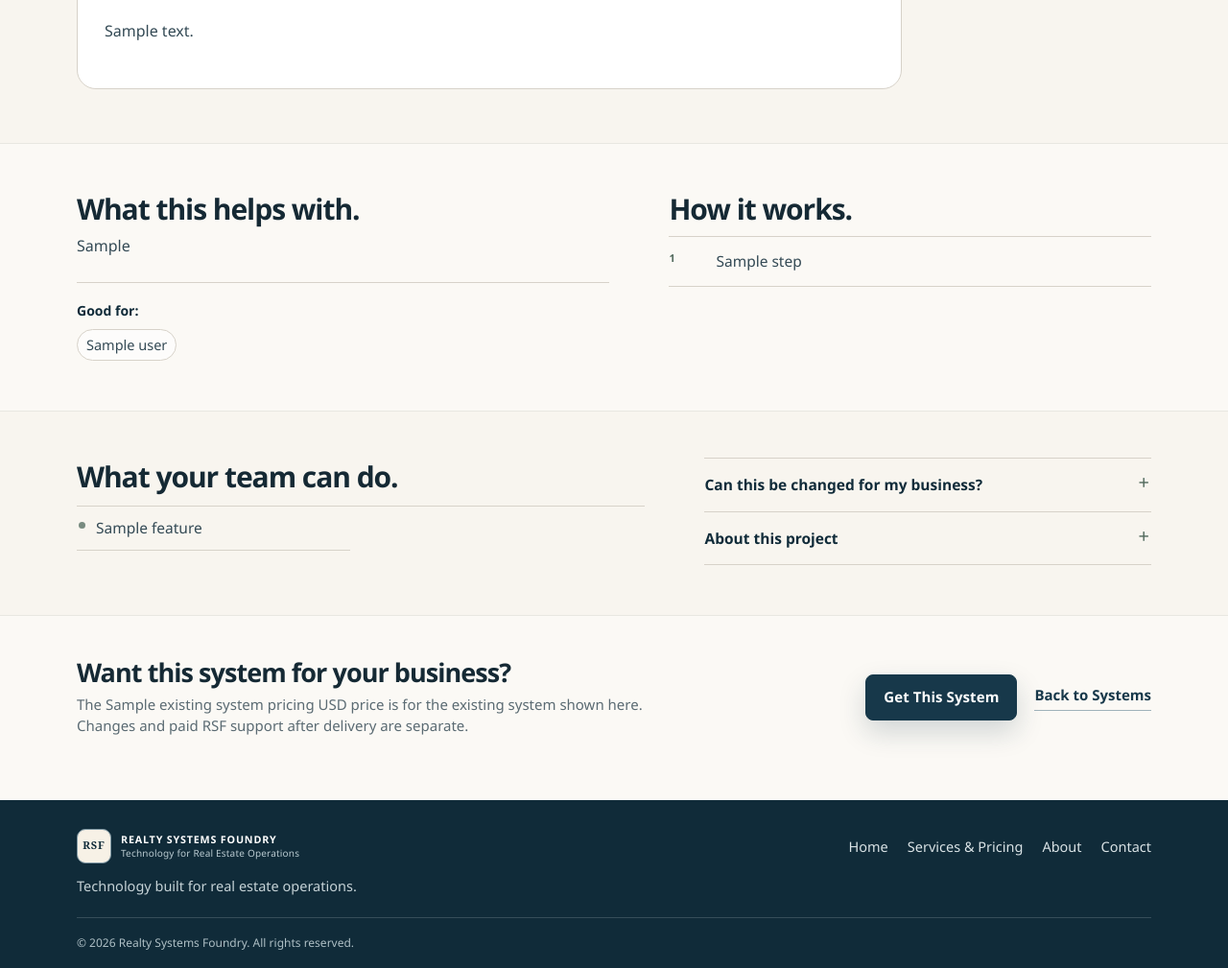
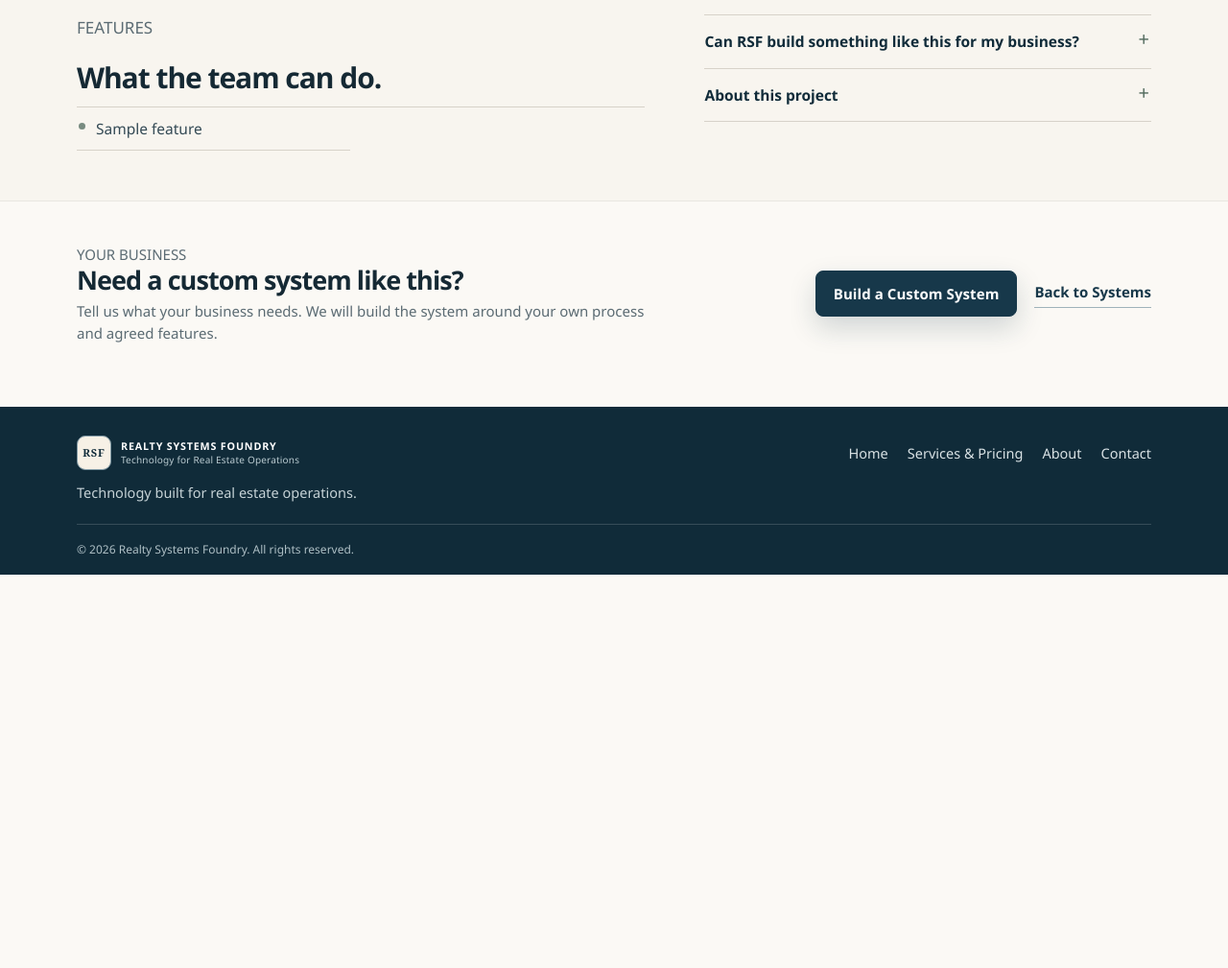
Before and after one commit to keycastro/RSF-Main-System, a Python web app: template app/templates/public/system_template_detail.html in a window 1280 px wide. Shown: the part 1725-2734 px from the top of the page at 96% size. After the commit the page ends 2324 px from the top, so only its background shows below. Run offline with Jinja, Linux system fonts and the light colour scheme; the template is opened without the code that fills it: most values are stand-ins (such as "Sample title", 1, 10 or a date in 2020); grey boxes marked "Sample" are stand-in pictures.

Commit message:
Remove portfolio purchase offer from system details

```diff
--- a/app/templates/public/system_template_detail.html
+++ b/app/templates/public/system_template_detail.html
@@ -1,6 +1,6 @@
 {% extends 'public/base.html' %}
 {% block content %}
-<section class="case-hero template-hero detail-hero-simple detail-hero-refined human-detail-hero">
+<section class="case-hero template-hero detail-hero-simple detail-hero-refined human-detail-hero portfolio-detail-hero">
   <div class="container">
     <nav class="breadcrumb reveal" aria-label="Breadcrumb">
       <a href="{{ url_for('site.system_templates') }}">Systems</a><span aria-hidden="true">›</span><strong aria-current="page">{{ system_template.name }}</strong>
@@ -8,15 +8,15 @@
   </div>
   <div class="container template-hero-grid">
     <div class="case-intro reveal">
+      <p class="portfolio-label">PORTFOLIO SYSTEM</p>
       <h1>{{ system_template.name }}</h1>
       <p class="page-lead">{{ system_template.full_description }}</p>
-      <div class="system-detail-purchase" aria-label="Existing system purchase price">
-        <strong>{{ existing_system_pricing.price_label }} USD</strong>
-        <span>One-time system price</span>
-        <p>This price is for the existing system shown here with its current features. Custom changes, future upgrades, and paid RSF support after delivery are separate.</p>
+      <div class="portfolio-context-note">
+        <strong>Example of a system RSF has built.</strong>
+        <p>This system is shown to explain what RSF can build. RSF does not sell ready-made systems. We build a custom system around each client’s business needs.</p>
       </div>
       <div class="hero-actions template-primary-actions">
-        <a class="button primary" href="{{ url_for('site.contact', template=system_template.slug, intent='existing-system') }}">Get This System</a>
+        <a class="button primary" href="{{ url_for('site.contact', template=system_template.slug, intent='custom-build') }}">{% if free_build_program.visible %}Request a Free Custom Build{% else %}Build a Custom System{% endif %}</a>
       </div>
     </div>
     {% if system_template.screenshots %}
@@ -25,37 +25,6 @@
       <span>Open image</span>
     </button>
     {% endif %}
-  </div>
-</section>
-
-<section class="section section-soft compact-detail-section">
-  <div class="container">
-    <div class="section-head compact-head reveal">
-      <div>
-        <h2>What the {{ existing_system_pricing.price_label }} USD price means.</h2>
-        <p>Know what is included before you contact us.</p>
-      </div>
-    </div>
-    <div class="management-choice-grid management-clarity-grid">
-      <section class="management-choice management-clarity-card reveal">
-        <p class="choice-label choice-label-pill">INCLUDED IN THE EXISTING SYSTEM PRICE</p>
-        <h3>The current system shown here.</h3>
-        <ul class="management-detail-list">
-          <li>The existing working system and its current core features</li>
-          <li>The screens, workflow, and functions described on this page</li>
-          <li>The option to manage the finished system yourself with no monthly RSF management fee</li>
-        </ul>
-      </section>
-      <section class="management-choice management-clarity-card reveal delay-1">
-        <p class="choice-label choice-label-pill">SEPARATE FROM THE BASE PRICE</p>
-        <h3>Changes and paid RSF support.</h3>
-        <ul class="management-detail-list">
-          <li>Custom features or changes to how the system works</li>
-          <li>Future upgrades and bigger expansions</li>
-          <li>Optional paid RSF support for hosting, putting the system online, backups, fixes, and small changes</li>
-        </ul>
-      </section>
-    </div>
   </div>
 </section>
 
@@ -81,16 +50,18 @@
 <section class="section compact-detail-section detail-overview-refined human-detail-overview" id="overview">
   <div class="container detail-overview-refined-grid">
     <div class="detail-problem reveal">
+      <p class="page-kicker">THE PROBLEM</p>
       <h2>What this helps with.</h2>
       <p class="large-copy">{{ system_template.business_problem }}</p>
       <div class="detail-best-for">
-        <strong>Good for:</strong>
+        <strong>Could help:</strong>
         <ul>{% for user in system_template.target_users %}<li>{{ user }}</li>{% endfor %}</ul>
       </div>
     </div>
 
     <div class="detail-workflow reveal delay-1">
-      <h2>How it works.</h2>
+      <p class="page-kicker">HOW IT WORKS</p>
+      <h2>How the system works.</h2>
       <ol class="template-steps compact-steps">{% for step in system_template.workflow %}<li><span>{{ loop.index }}</span><p>{{ step }}</p></li>{% endfor %}</ol>
     </div>
   </div>
@@ -99,7 +70,8 @@
 <section class="section section-soft compact-detail-section detail-evidence-section human-detail-features">
   <div class="container detail-evidence-grid">
     <div class="detail-features reveal">
-      <h2>What your team can do.</h2>
+      <p class="page-kicker">FEATURES</p>
+      <h2>What the team can do.</h2>
       <ul class="template-list compact-list feature-list-refined">{% for feature in system_template.features %}<li>{{ feature }}</li>{% endfor %}</ul>
     </div>
 
@@ -114,8 +86,8 @@
       {% endif %}
 
       <details class="detail-disclosure human-disclosure">
-        <summary>Can this be changed for my business?</summary>
-        <p>Yes. We can change the information, screens, names, access, and steps to fit how your business works. If RSF manages your system, small changes to the current system can be included. Big changes are priced separately.</p>
+        <summary>Can RSF build something like this for my business?</summary>
+        <p>Yes. We can build a custom system around your business, the people using it, and the features you need.</p>
         <ul class="template-list compact-list">{% for item in system_template.customization_opportunities %}<li>{{ item }}</li>{% endfor %}</ul>
       </details>
 
@@ -132,14 +104,15 @@
 <section class="section human-detail-next">
   <div class="container human-detail-next-inner reveal">
     <div>
-      <h2>Want this system for your business?</h2>
-      <p>The {{ existing_system_pricing.price_label }} USD price is for the existing system shown here. Changes and paid RSF support after delivery are separate.</p>
+      <p class="page-kicker">YOUR BUSINESS</p>
+      <h2>Need a custom system like this?</h2>
+      <p>Tell us what your business needs. We will build the system around your own process and agreed features.</p>
       {% if free_build_program.visible %}
-      <p class="program-alternative-note">Need a completely different workflow instead? <a class="text-link" href="{{ url_for('site.services') }}#free-custom-build-program">See the limited Free Custom System Build program.</a></p>
+      <p class="program-alternative-note">The limited Free Custom System Build program runs from {{ free_build_program.start_date }} to {{ free_build_program.end_date }}. RSF reviews every request first.</p>
       {% endif %}
     </div>
     <div class="human-detail-next-actions">
-      <a class="button primary" href="{{ url_for('site.contact', template=system_template.slug, intent='existing-system') }}">Get This System</a>
+      <a class="button primary" href="{{ url_for('site.contact', template=system_template.slug, intent='custom-build') }}">{% if free_build_program.visible %}Request a Free Custom Build{% else %}Build a Custom System{% endif %}</a>
       <a class="text-link" href="{{ url_for('site.system_templates') }}">Back to Systems</a>
     </div>
   </div>
```
